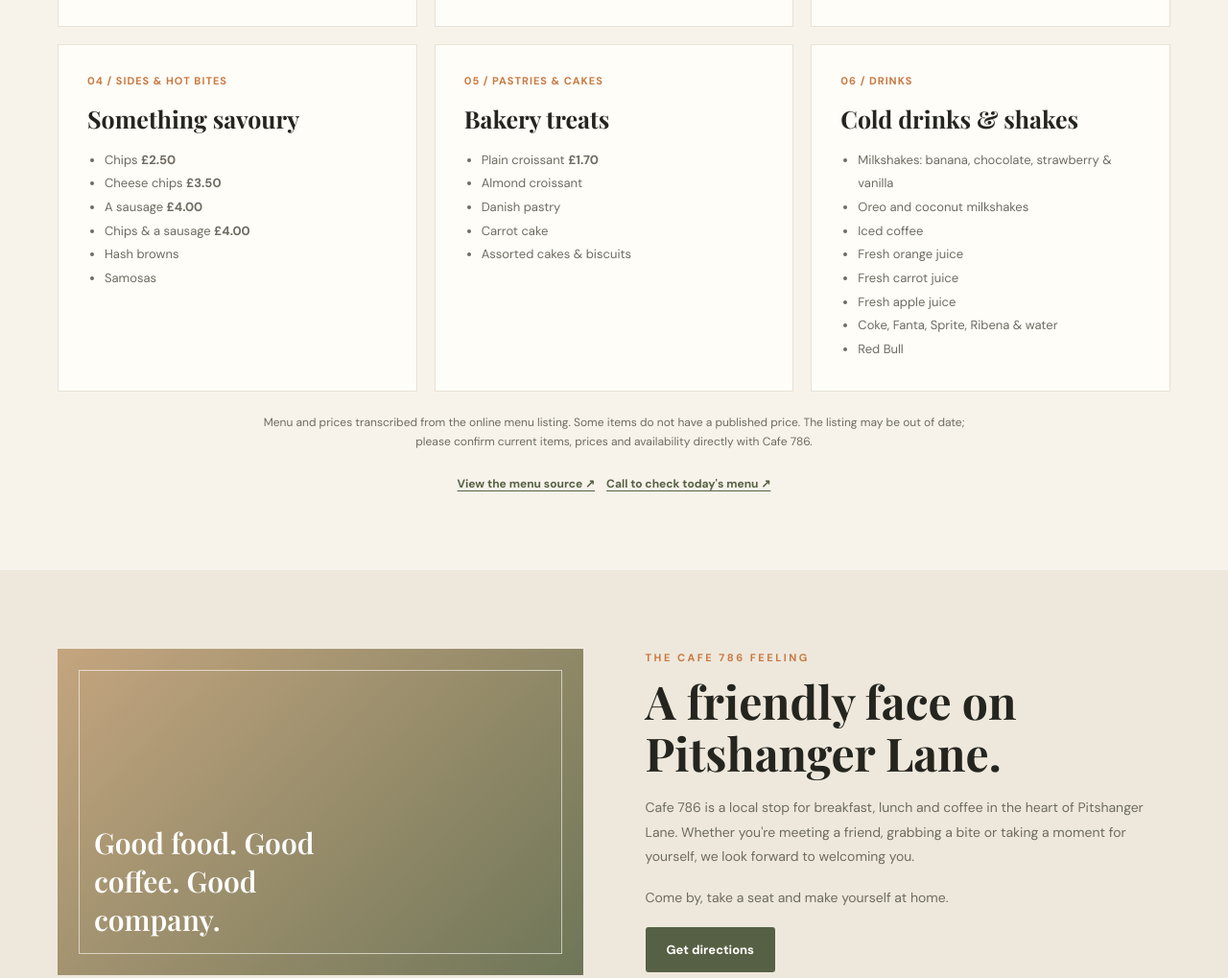
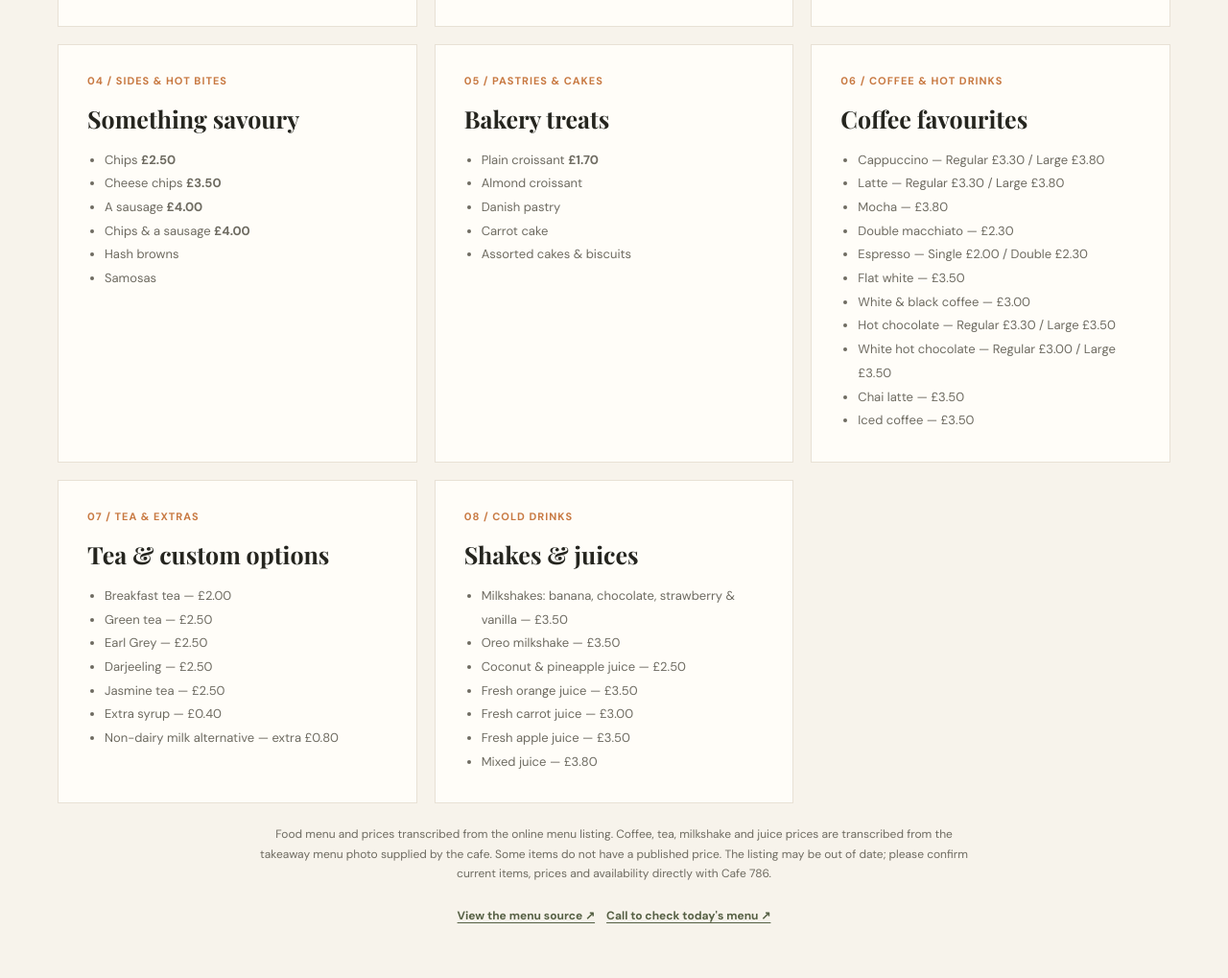
Before and after one commit to lukakrivosic100-finance/client-cafe-786, a plain HTML site: page index.html in a window 1280 px wide. Shown: the part 1315-2334 px from the top of the page at 96% size. Drawn offline with nearby package versions, Linux system fonts and the light colour scheme.

Commit message:
Add takeaway coffee, tea and drink prices from cafe menu photo

```diff
--- a/index.html
+++ b/index.html
@@ -41,9 +41,11 @@
       <article class="menu-card"><div class="num">03 / BAGUETTES</div><h3>Baguettes</h3><ul><li>Chicken tikka <strong>£5.00</strong></li><li>Chicken & sweetcorn <strong>£5.00</strong></li><li>Tuna mayonnaise <strong>£5.00</strong></li><li>Egg mayonnaise <strong>£4.00</strong></li><li>Chicken sausage <strong>£4.00</strong></li><li>Beef sausage <strong>£4.00</strong></li></ul></article>
       <article class="menu-card"><div class="num">04 / SIDES & HOT BITES</div><h3>Something savoury</h3><ul><li>Chips <strong>£2.50</strong></li><li>Cheese chips <strong>£3.50</strong></li><li>A sausage <strong>£4.00</strong></li><li>Chips & a sausage <strong>£4.00</strong></li><li>Hash browns</li><li>Samosas</li></ul></article>
       <article class="menu-card"><div class="num">05 / PASTRIES & CAKES</div><h3>Bakery treats</h3><ul><li>Plain croissant <strong>£1.70</strong></li><li>Almond croissant</li><li>Danish pastry</li><li>Carrot cake</li><li>Assorted cakes & biscuits</li></ul></article>
-      <article class="menu-card"><div class="num">06 / DRINKS</div><h3>Cold drinks & shakes</h3><ul><li>Milkshakes: banana, chocolate, strawberry & vanilla</li><li>Oreo and coconut milkshakes</li><li>Iced coffee</li><li>Fresh orange juice</li><li>Fresh carrot juice</li><li>Fresh apple juice</li><li>Coke, Fanta, Sprite, Ribena & water</li><li>Red Bull</li></ul></article>
+      <article class="menu-card"><div class="num">06 / COFFEE & HOT DRINKS</div><h3>Coffee favourites</h3><ul><li>Cappuccino — Regular £3.30 / Large £3.80</li><li>Latte — Regular £3.30 / Large £3.80</li><li>Mocha — £3.80</li><li>Double macchiato — £2.30</li><li>Espresso — Single £2.00 / Double £2.30</li><li>Flat white — £3.50</li><li>White & black coffee — £3.00</li><li>Hot chocolate — Regular £3.30 / Large £3.50</li><li>White hot chocolate — Regular £3.00 / Large £3.50</li><li>Chai latte — £3.50</li><li>Iced coffee — £3.50</li></ul></article>
+      <article class="menu-card"><div class="num">07 / TEA & EXTRAS</div><h3>Tea & custom options</h3><ul><li>Breakfast tea — £2.00</li><li>Green tea — £2.50</li><li>Earl Grey — £2.50</li><li>Darjeeling — £2.50</li><li>Jasmine tea — £2.50</li><li>Extra syrup — £0.40</li><li>Non-dairy milk alternative — extra £0.80</li></ul></article>
+      <article class="menu-card"><div class="num">08 / COLD DRINKS</div><h3>Shakes & juices</h3><ul><li>Milkshakes: banana, chocolate, strawberry & vanilla — £3.50</li><li>Oreo milkshake — £3.50</li><li>Coconut & pineapple juice — £2.50</li><li>Fresh orange juice — £3.50</li><li>Fresh carrot juice — £3.00</li><li>Fresh apple juice — £3.50</li><li>Mixed juice — £3.80</li></ul></article>
     </div>
-    <p class="menu-note">Menu and prices transcribed from the online menu listing. Some items do not have a published price. The listing may be out of date; please confirm current items, prices and availability directly with Cafe 786.</p>
+    <p class="menu-note">Food menu and prices transcribed from the online menu listing. Coffee, tea, milkshake and juice prices are transcribed from the takeaway menu photo supplied by the cafe. Some items do not have a published price. The listing may be out of date; please confirm current items, prices and availability directly with Cafe 786.</p>
     <div class="quick-links" style="justify-content:center"><a href="https://cafe-786.uk-restaurants.com/menu" target="_blank" rel="noopener">View the menu source ↗</a><a href="tel:+442088105786">Call to check today's menu ↗</a></div>
   </div></section>
     <section class="about" id="about"><div class="wrap about-grid"><div class="about-visual" role="img" aria-label="Cafe 786 decorative image panel"></div><div><div class="eyebrow">The Cafe 786 feeling</div><h2>A friendly face on Pitshanger Lane.</h2><p>Cafe 786 is a local stop for breakfast, lunch and coffee in the heart of Pitshanger Lane. Whether you're meeting a friend, grabbing a bite or taking a moment for yourself, we look forward to welcoming you.</p><p>Come by, take a seat and make yourself at home.</p><a class="btn btn-dark" href="https://www.google.com/maps/search/?api=1&query=68+Pitshanger+Lane+Ealing+W5+1QX" target="_blank" rel="noopener">Get directions</a></div></div></section>
```
